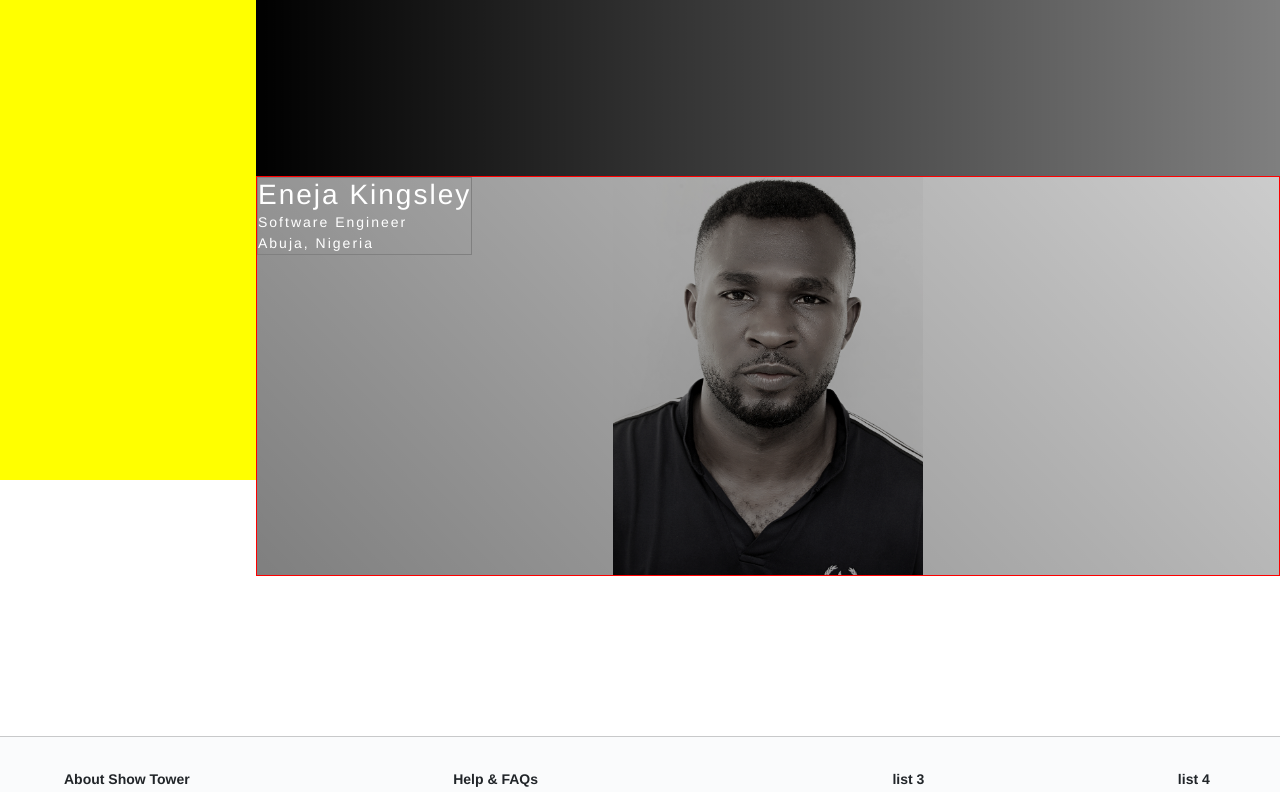
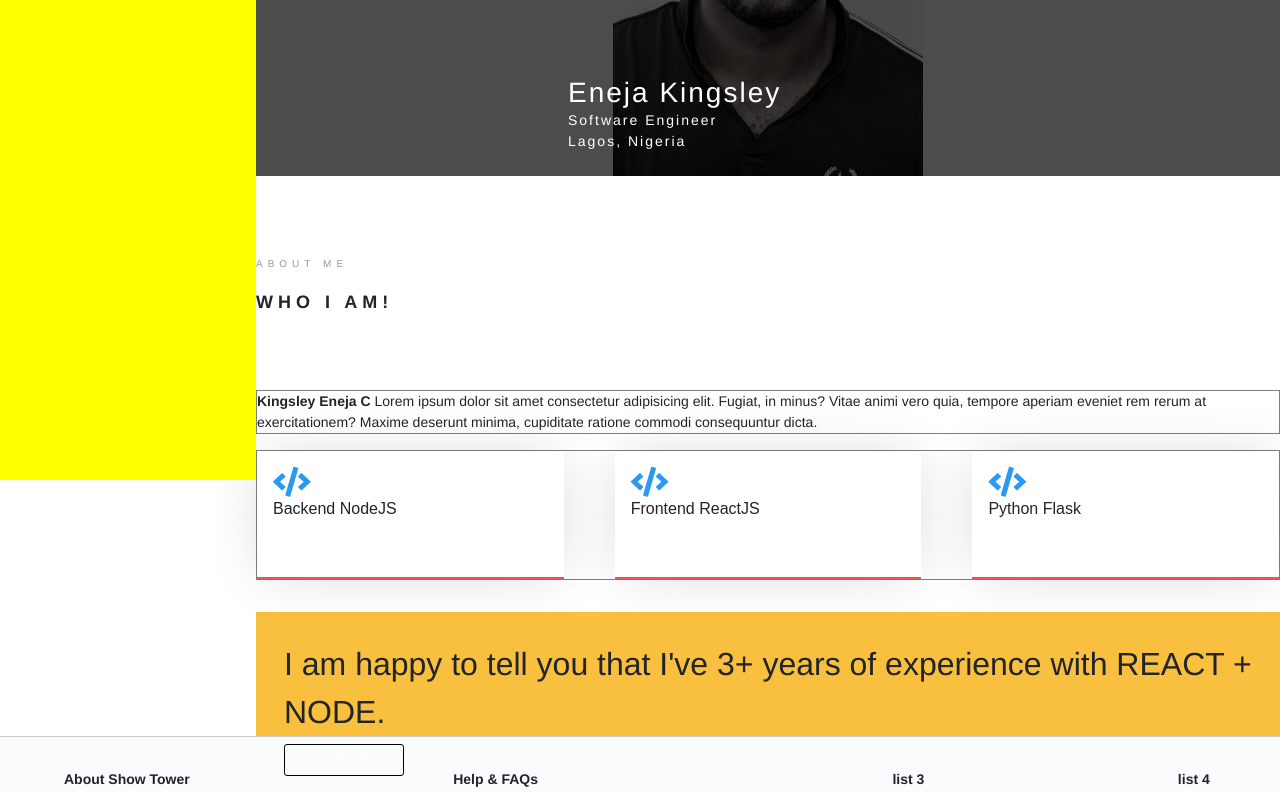
Before and after one commit to chingsley/kc-portfolio-frontend, a React (Create React App) app: page /notfound in a window 1280 px wide. Shown: the part 320-1112 px from the top of the page. Built offline with nearby package versions, Linux system fonts and the light colour scheme.

Commit message:
setup for the about section of the profile page

```diff
--- a/src/components/MainProfileImage.js
+++ /dev/null
@@ -1,128 +0,0 @@
-import React from 'react';
-import styled from 'styled-components';
-import profileImg from '../assets/my_profile_img.jpg';
-console.log(profileImg);
-
-const Div = styled.div`
-  .pp-main {
-    height: 50vh;
-    background-image: linear-gradient(
-      -270deg,
-      rgba(0, 0, 0, 1) 0,
-      rgba(0, 0, 0, 0.5) 100%
-    );
-    background-position: center;
-    background-repeat: no-repeat;
-    background-size: cover;
-    color: rgba(255, 255, 255, 0.8);
-    position: relative;
-
-    &__basic-info {
-      border: 1px solid grey;
-      display: inline-block;
-      position: absolute;
-      top: 10%;
-      left: 10%;
-
-      &__name {
-        font-weight: 400;
-        letter-spacing: 2px;
-        margin: 0;
-        padding: 0;
-      }
-      &__profession {
-        letter-spacing: 2px;
-        margin: 0;
-        padding: 0;
-      }
-      &__location {
-        letter-spacing: 2px;
-        margin: 0;
-        padding: 0;
-      }
-    }
-  }
-  .test {
-    border: 1px solid red;
-    position: relative;
-    // z-index: 2;
-    width: 100%;
-    height: 50vh;
-    background-image: linear-gradient(
-      226deg,
-      rgba(0, 0, 0, 0.2) 0,
-      rgba(0, 0, 0, 0.5) 100%
-    );
-
-    &__img {
-      position: absolute;
-      z-index: -1;
-      width: 100%;
-      height: 100%;
-      object-fit: contain;
-    }
-    &__overlay-text {
-      position: relative;
-      // top: -10px;
-      z-index: 3;
-      color: white;
-
-      &__basic-info {
-        border: 1px solid grey;
-        display: inline-block;
-        // position: absolute;
-        top: 10%;
-        left: 10%;
-
-        &__name {
-          font-weight: 400;
-          letter-spacing: 2px;
-          margin: 0;
-          padding: 0;
-        }
-        &__profession {
-          letter-spacing: 2px;
-          margin: 0;
-          padding: 0;
-        }
-        &__location {
-          letter-spacing: 2px;
-          margin: 0;
-          padding: 0;
-        }
-      }
-    }
-  }
-`;
-
-function MainProfileImage() {
-  return (
-    <Div>
-      <div className="pp-main">
-        <div className="pp-main__basic-info">
-          <h3 className="pp-main__basic-info__name">Eneja Kingsley</h3>
-          <p className="pp-main__basic-info__profession">Software Engineer</p>
-          <p className="pp-main__basic-info__location">Abuja, Nigeria</p>
-        </div>
-      </div>
-      <div className="test">
-        <img src={profileImg} alt="profile" className="test__img" />
-        <div className="test__overlay-text">
-          <div className="test__overlay-text__basic-info">
-            <h3 className="test__overlay-text__basic-info__name">
-              Eneja Kingsley
-            </h3>
-            <p className="test__overlay-text__basic-info__profession">
-              Software Engineer
-            </p>
-            <p className="test__overlay-text__basic-info__location">
-              Abuja, Nigeria
-            </p>
-          </div>
-        </div>
-      </div>
-    </Div>
-  );
-}
-
-export default MainProfileImage;
--- /dev/null
+++ b/src/components/ProfileAbout.js
@@ -0,0 +1,127 @@
+import React from 'react';
+import styled from 'styled-components';
+import KcLink from './KcLink';
+import profileImg from '../assets/my_profile_img.jpg';
+console.log(profileImg);
+
+const Section = styled.section`
+  padding-top: 5rem;
+  .pp-about {
+    &__mini-title {
+      margin-bottom: 15px;
+      display: block;
+      font-size: 10px;
+      text-transform: uppercase;
+      color: rgb(153, 153, 153);
+      font-weight: 500;
+      letter-spacing: 5px;
+    }
+    &__main-title {
+      font-size: 18px;
+      margin-bottom: 4em;
+      font-weight: 700;
+      text-transform: uppercase;
+      letter-spacing: 5px;
+      line-height: 1.8;
+      position: relative;
+    }
+    &__description {
+      border: 1px solid gray;
+    }
+    &__main-skills {
+      border: 1px solid gray;
+      display: flex;
+      justify-content: space-between;
+      margin-bottom: 2rem;
+
+      &__skill {
+        // border: 1px solid red;
+        width: 33.333%;
+        width: 30%;
+        height: 8rem;
+        padding: 1rem;
+        box-shadow: rgba(0, 0, 0, 0.17) 0px 0px 56px -8px;
+        // padding: 1.5em;
+        // border-bottom: 2px solid rgb(44, 152, 240);
+        border-bottom: 2px solid rgb(236, 84, 83);
+
+        &__icon {
+          // border: 1px solid blue;
+          font-size: 30px;
+          color: rgb(44, 152, 240);
+          // color: rgb(236, 84, 83);
+        }
+        &__title {
+          font-family: Quicksand, Arial, sans-serif;
+          font-size: 16px;
+          font-weight: 500;
+        }
+      }
+    }
+    &__banner {
+      padding: 2em;
+      background: rgb(249, 191, 63);
+
+      &__text {
+        line-height: 1.5;
+      }
+      &__btn {
+        border: 1px solid black;
+        border-radius: 3px;
+        padding: 0;
+      }
+    }
+  }
+`;
+
+function ProfileMain() {
+  return (
+    <Section>
+      <div className="pp-about">
+        <span className="pp-about__mini-title">About me</span>
+        <h2 className="pp-about__main-title">Who I am!</h2>
+        <p className="pp-about__description">
+          <strong>Kingsley Eneja C</strong> Lorem ipsum dolor sit amet
+          consectetur adipisicing elit. Fugiat, in minus? Vitae animi vero quia,
+          tempore aperiam eveniet rem rerum at exercitationem? Maxime deserunt
+          minima, cupiditate ratione commodi consequuntur dicta.
+        </p>
+        <div className="pp-about__main-skills">
+          <div className="pp-about__main-skills__skill pp-about__main-skills__skill-1">
+            <i className="fas fa-code pp-about__main-skills__skill__icon"></i>
+            <h3 className="pp-about__main-skills__skill__title">
+              Backend NodeJS
+            </h3>
+          </div>
+          <div className="pp-about__main-skills__skill pp-about__main-skills__skill-1">
+            <i className="fas fa-code pp-about__main-skills__skill__icon"></i>
+            <h3 className="pp-about__main-skills__skill__title">
+              Frontend ReactJS
+            </h3>
+          </div>
+          <div className="pp-about__main-skills__skill pp-about__main-skills__skill-1">
+            <i className="fas fa-code pp-about__main-skills__skill__icon"></i>
+            <h3 className="pp-about__main-skills__skill__title">
+              Python Flask
+            </h3>
+          </div>
+        </div>
+        <div className="pp-about__banner">
+          <h2 className="pp-about__banner__text">
+            I am happy to tell you that I've 3+ years of experience with REACT +
+            NODE.
+          </h2>
+          <KcLink
+            text="HIRE ME"
+            color="white"
+            className="pp-about__banner__btn"
+            bgColorOnHover="transparent"
+            colorOnHover="white"
+          />
+        </div>
+      </div>
+    </Section>
+  );
+}
+
+export default ProfileMain;
--- /dev/null
+++ b/src/components/ProfileMain.js
@@ -0,0 +1,76 @@
+import React from 'react';
+import styled from 'styled-components';
+import profileImg from '../assets/my_profile_img.jpg';
+console.log(profileImg);
+
+const Div = styled.div`
+  .pp-main {
+    // border: 1px solid red;
+    position: relative;
+    width: 100%;
+    height: 50vh;
+    background-image: linear-gradient(
+      226deg,
+      rgba(0, 0, 0, 0.7) 0,
+      rgba(0, 0, 0, 0.7) 100%
+    );
+
+    &__img {
+      // border: 1px solid red;
+      position: absolute;
+      z-index: -1;
+      width: 100%;
+      height: 100%;
+      object-fit: contain;
+    }
+
+    &__basic-info {
+      // border: 1px solid grey;
+      // position: relative;
+      z-index: 3;
+      color: white;
+
+      display: inline-block;
+      position: absolute;
+      top: 50vh;
+      margin-top: -100px; // -100px is half the 'assumed' height of this div
+      left: 50%;
+      width: 400px;
+      margin-left: -200px; // -200px is half the width of this div
+
+      &__name {
+        font-weight: 400;
+        letter-spacing: 2px;
+        margin: 0;
+        padding: 0;
+      }
+      &__profession {
+        letter-spacing: 2px;
+        margin: 0;
+        padding: 0;
+      }
+      &__location {
+        letter-spacing: 2px;
+        margin: 0;
+        padding: 0;
+      }
+    }
+  }
+`;
+
+function ProfileMain() {
+  return (
+    <Div>
+      <div className="pp-main">
+        <img src={profileImg} alt="profile" className="pp-main__img" />
+        <div className="pp-main__basic-info">
+          <h3 className="pp-main__basic-info__name">Eneja Kingsley</h3>
+          <p className="pp-main__basic-info__profession">Software Engineer</p>
+          <p className="pp-main__basic-info__location">Lagos, Nigeria</p>
+        </div>
+      </div>
+    </Div>
+  );
+}
+
+export default ProfileMain;
--- a/src/pages/ProfilePage.js
+++ b/src/pages/ProfilePage.js
@@ -2,12 +2,14 @@ import React, { Component } from 'react';
 import { connect } from 'react-redux';
 import { withRouter } from 'react-router-dom';
 import style, { css } from 'styled-components';
-import MainProfileImage from '../components/MainProfileImage';
+import ProfileMain from '../components/ProfileMain';
+import ProfileAbout from '../components/ProfileAbout';
 
 const Profile = style.div`
         ${(props) =>
           props.scrollSideNav
             ? css`
+                // border: 2px solid red;
                 .profile {
                   // background-color: lightblue;
                   display: flex;
@@ -21,7 +23,7 @@ const Profile = style.div`
 
                   &__right-contents {
                     // background-color: lightgreen;
-                    height: 120vh;
+                    // height: 120vh;
                     margin-left: 0;
                     width: 80%;
                   }
@@ -86,7 +88,8 @@ class ProfilePage extends Component {
           <div className="profile" onScroll={() => this.handleScroll()}>
             <div className="profile__side-nav">This is the side nav</div>
             <div className="profile__right-contents">
-              <MainProfileImage />
+              <ProfileMain />
+              <ProfileAbout />
             </div>
           </div>
         </Profile>
```
